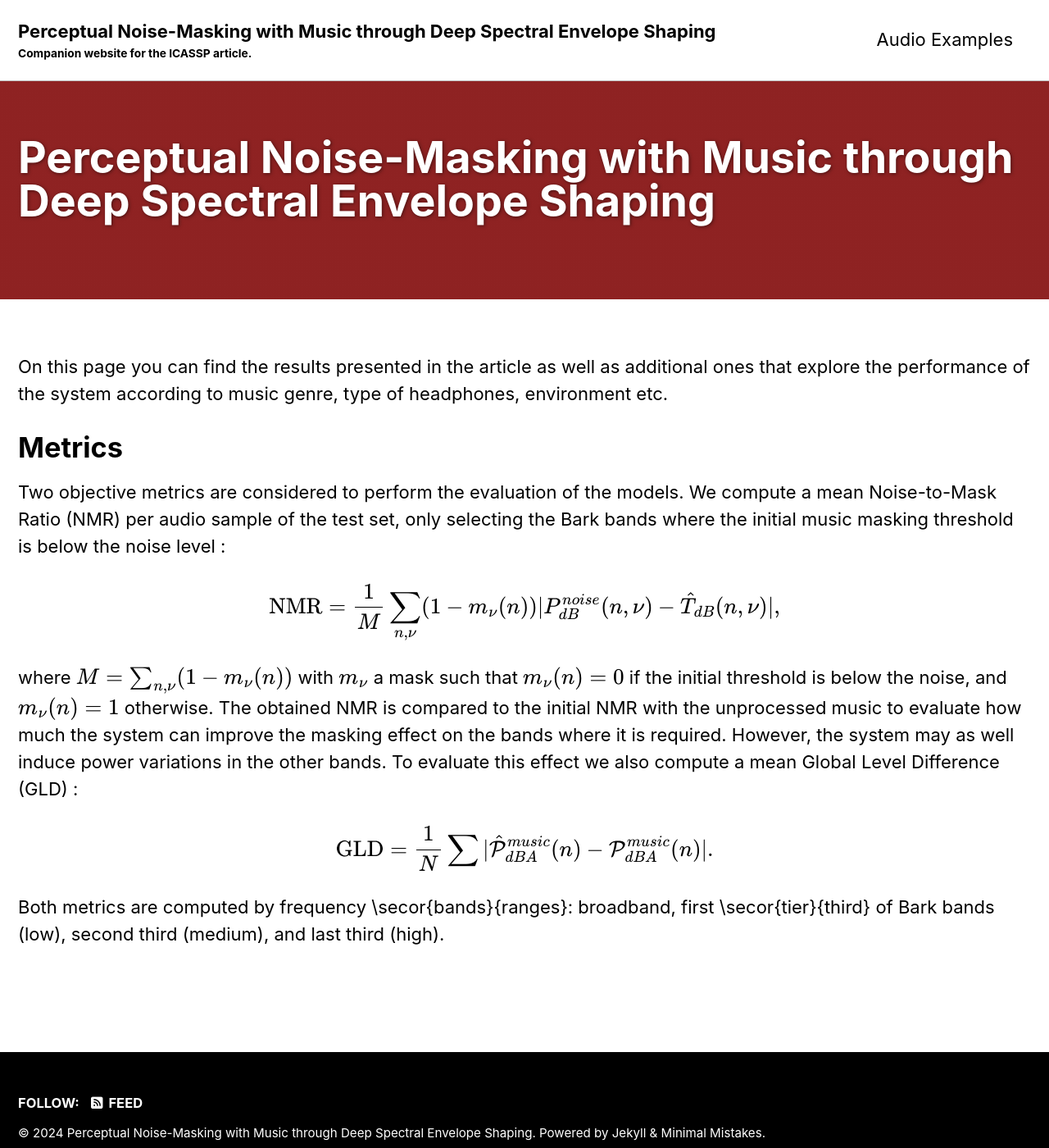
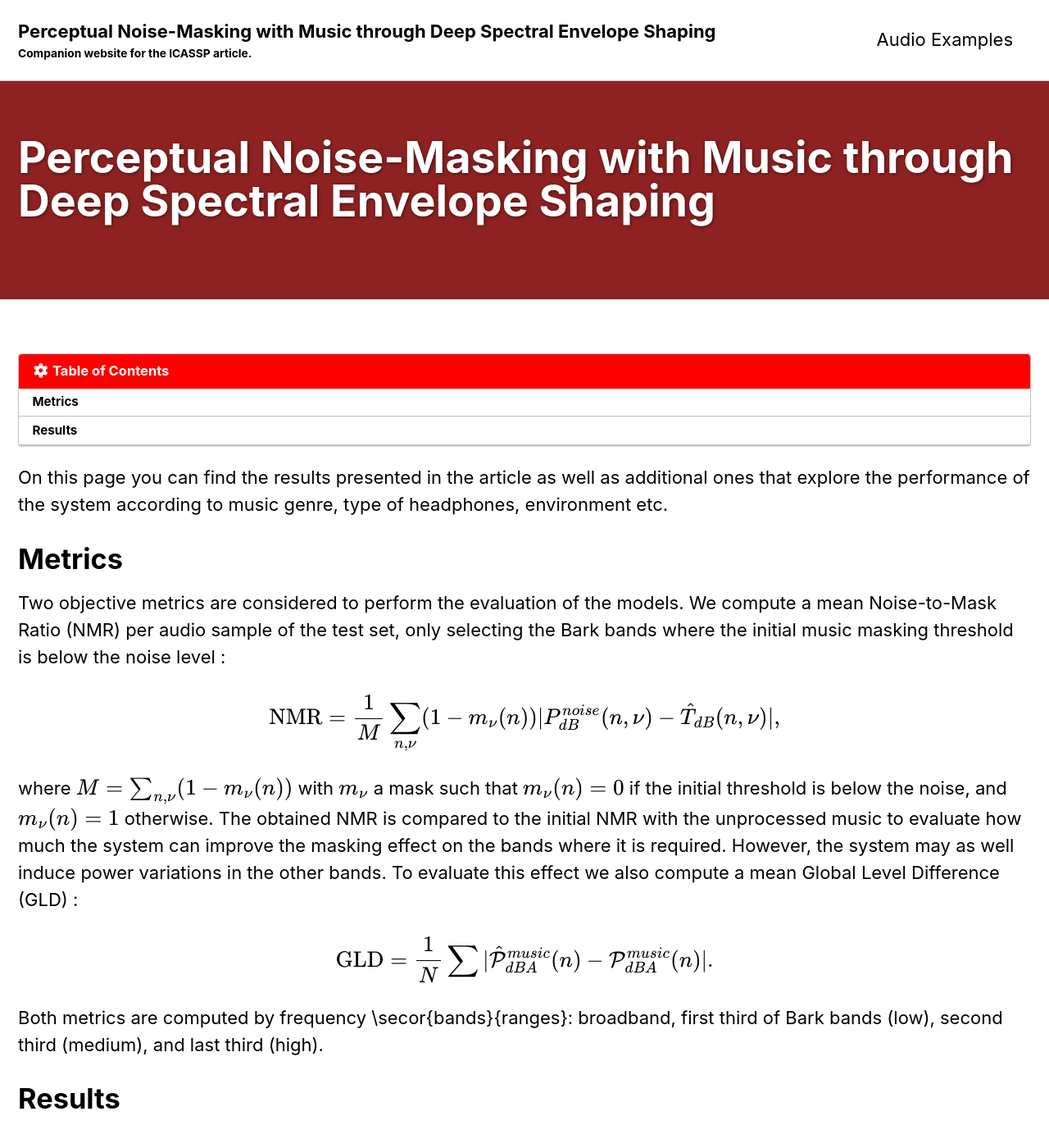
Before and after one commit to ClementineBerger/DPNMM, a Jekyll site: the page built from docs/_pages/results.md, in a window 1280 px wide and 1400 px high. Shown: the whole window at 82% size. Built offline with Jekyll 4.4.1, drawn with Linux system fonts in a browser that asks for light colours; cached includes are drawn as plain includes; formulas are drawn with MathJax 3.

Commit message:
add results table of content

```diff
--- a/docs/_pages/results.md
+++ b/docs/_pages/results.md
@@ -8,6 +8,10 @@ header:
   overlay_color: "#cc3131" #"#000"
   overlay_filter: "0.3"
 excerpt: #"title"
+toc: true
+toc_label: "Table of Contents"
+toc_icon: "cog"
+toc_sticky: true
 ---
 
 On this page you can find the results presented in the article as well as additional ones that explore the performance of the system according to music genre, type of headphones, environment etc.
@@ -22,4 +26,6 @@ where $M = \sum_{n, \nu} (1-m_\nu(n))$ with $m_\nu$ a mask such that $m_\nu(n) =
 
 $$\text{GLD} = \frac{1}{N} \sum | \hat{\mathcal{P}}_{dBA}^{music}(n) - \mathcal{P}_{dBA}^{music}(n) | .$$
 
-Both metrics are computed by frequency \secor{bands}{ranges}: broadband, first \secor{tier}{third} of Bark bands (low), second third (medium), and last third (high).
+Both metrics are computed by frequency \secor{bands}{ranges}: broadband, first third of Bark bands (low), second third (medium), and last third (high).
+
+# Results
```
